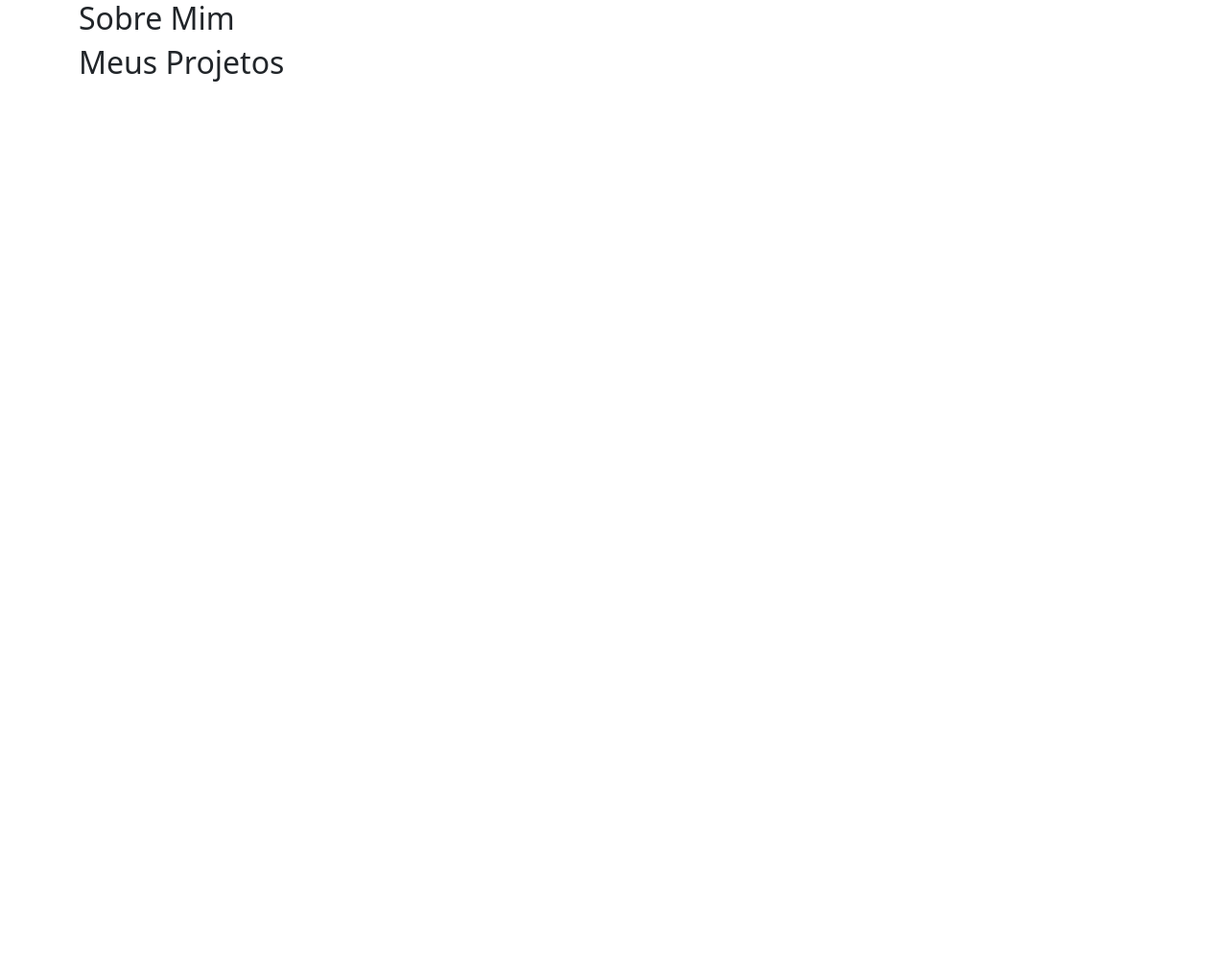
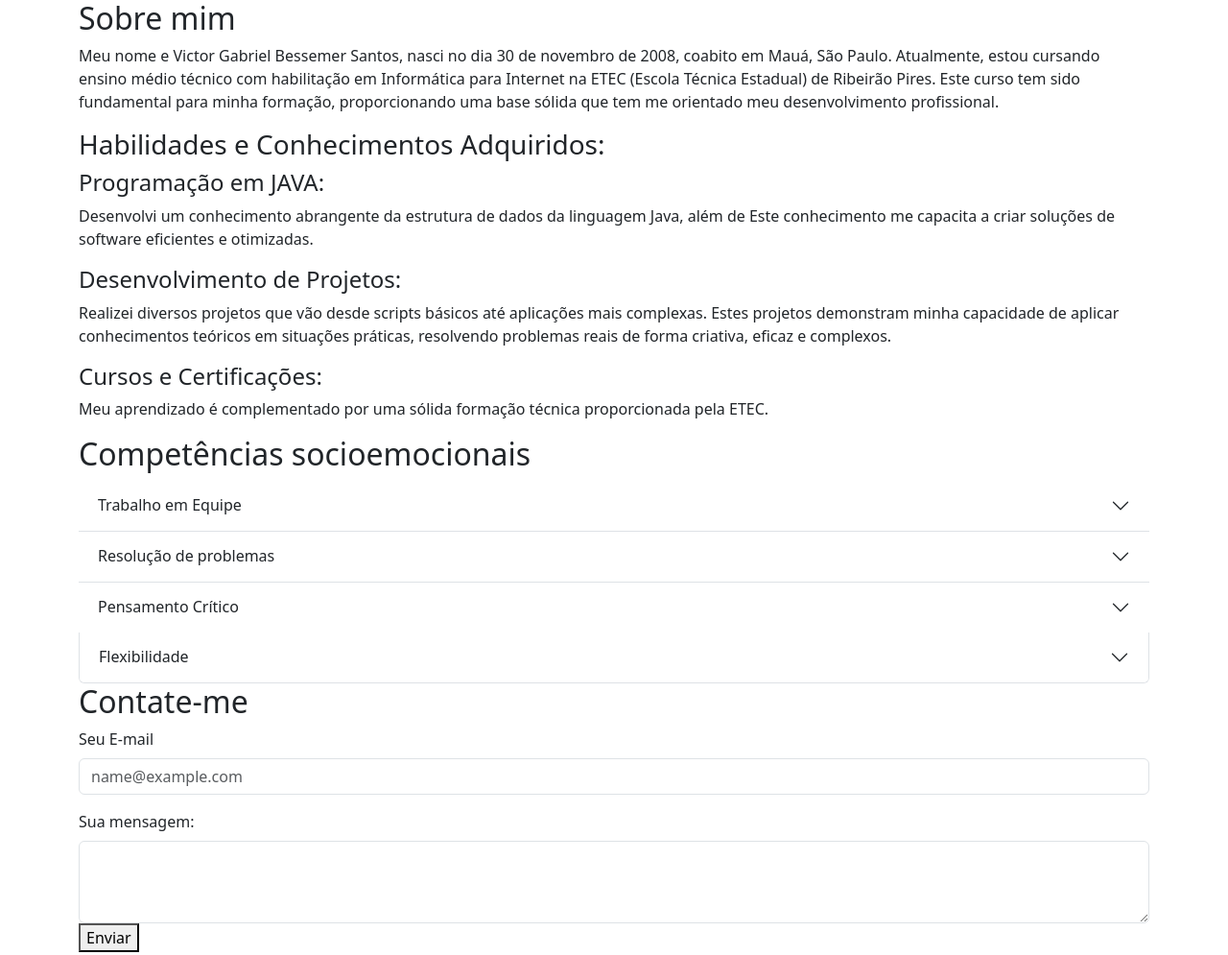
Before and after one commit to Victorbessemer2/MeuCurriculo, a plain HTML site: page index.html in a window 1280 px wide. Shown: the whole page at 96% size. Before the commit the page ends 800 px from the top, so only its background shows below. Drawn offline with Linux system fonts and the light colour scheme.

Commit message:
Add files via update

```diff
--- a/index.html
+++ b/index.html
@@ -1,49 +1,117 @@
 <!DOCTYPE html>
-<html lang="en">
+<html lang="pt-br">
+
 <head>
   <meta charset="UTF-8">
   <meta name="viewport" content="width=device-width, initial-scale=1.0">
-    <title>Meu Curriculo</title>
+  <title>Curríuclo</title>
+
   <link rel="stylesheet" href="css/bootstrap.css">
+  <link rel="stylesheet" href="css/style.css">
 </head>
-<body>
-  <div class="container-fluid">
-    <header>
-      <!-- Aqui vai o menu de navegação -->
-    </header>
-  </div>
   <div class="container">
     <main>
+
+
       <section>
-        <div class="row">
-          <div>
-            <h2>Sobre Mim</h2>
+        <div class="container2">
+          <div class="secao1" id="secao1">
+            <h2>Sobre mim</h2>
+            <p>Meu nome e Victor Gabriel Bessemer Santos, nasci no dia 30 de novembro de 2008, coabito em  Mauá, São Paulo.
+              Atualmente, estou cursando ensino médio técnico com habilitação em Informática para Internet na ETEC (Escola Técnica Estadual) de Ribeirão Pires.
+            Este curso tem sido fundamental para minha formação, proporcionando uma base sólida que tem me orientado meu desenvolvimento profissional.</p>
+            <p></p>
+
+            <h3>Habilidades e Conhecimentos Adquiridos:</h3>
+
+            <h4>Programação em JAVA: </h4>
+            <p>Desenvolvi um conhecimento abrangente da estrutura de dados da linguagem Java, além de
+              Este conhecimento me capacita a criar soluções de software eficientes e otimizadas.</p>
+            <h4>Desenvolvimento de Projetos:</h4>
+            <p>Realizei diversos projetos que vão desde scripts básicos até aplicações mais complexas. Estes projetos
+              demonstram minha capacidade de aplicar conhecimentos teóricos em situações práticas, resolvendo problemas
+              reais de forma criativa, eficaz e complexos.</p>
+            <h4>Cursos e Certificações:</h4>
+            <p>Meu aprendizado é complementado por uma sólida formação técnica proporcionada pela ETEC.</p>
+
+              <h2>Competências socioemocionais</h2>
+
+            <div id="secao3" class="secao3">
+              <div class="accordion accordion-flush" id="accordionFlushExample">
+                <div class="accordion-item">
+                  <h2 class="accordion-header">
+                    <button class="accordion-button collapsed" type="button" data-bs-toggle="collapse"
+                      data-bs-target="#flush-collapseOne" aria-expanded="false" aria-controls="flush-collapseOne">
+                      Trabalho em Equipe
+                    </button>
+                  </h2>
+                  <div id="flush-collapseOne" class="accordion-collapse collapse"
+                    data-bs-parent="#accordionFlushExample">
+                    <div class="accordion-body">Consigo trabalhar bem com outras pessoas em um ambiente colaborativo. Acredito que a cooperação e a contribuição conjunta são fundamentais para alcançar objetivos comuns e melhorar a produtividade do grupo.</div>
                   </div>
-        <div class="row">
-          <div class="col">
-            <!-- Aqui aparece minha descrição -->
                 </div>
-          <div class="col">
-            <!-- Aqui aparece minha imagem -->
+                <div class="accordion-item">
+                  <h2 class="accordion-header">
+                    <button class="accordion-button collapsed" type="button" data-bs-toggle="collapse"
+                      data-bs-target="#flush-collapseTwo" aria-expanded="false" aria-controls="flush-collapseTwo">
+                      Resolução de problemas
+                    </button>
+                  </h2>
+                  <div id="flush-collapseTwo" class="accordion-collapse collapse"
+                    data-bs-parent="#accordionFlushExample">
+                    <div class="accordion-body">Tenho uma abordagem proativa para identificar, analisar e resolver problemas de forma eficaz. Isso me permite enfrentar desafios com confiança e encontrar soluções inovadoras para questões inesperadas.</div>
+                  </div>
+                </div>
+                <div class="accordion-item">
+                  <h2 class="accordion-header">
+
+                    <button class="accordion-button collapsed" type="button" data-bs-toggle="collapse"
+                      data-bs-target="#flush-collapseThree" aria-expanded="false" aria-controls="flush-collapseThree">
+                      Pensamento Crítico
+                    </button>
+                  </h2>
+                  <div id="flush-collapseThree" class="accordion-collapse collapse"
+                    data-bs-parent="#accordionFlushExample">
+                    <div class="accordion-body">Avalio informações de forma racional e tomo decisões informadas. Esse pensamento crítico me permite desenvolver estratégias eficazes e tomar decisões fundamentadas.</div>
+                  </div>
+                  <div class="accordion-item">
+                    <h2 class="accordion-header">
+                      <button class="accordion-button collapsed " type="button" data-bs-toggle="collapse"
+                        data-bs-target="#flush-collapsefourth" aria-expanded="false" aria-controls="flush-collapseThree">
+                        Flexibilidade
+                      </button>
+                    </h2>
+                    <div id="flush-collapsefourth" class="accordion-collapse collapse"
+                      data-bs-parent="#accordionFlushExample">
+                      <div class="accordion-body">Sou uma pessoa flexivel tanto em questões na liderança, com horários flexíveis e a possibilidade de trabalhar remotamente,
+                         é consigo fazer voluntariado em paralelo ao trabalho remunerado</div>
                     </div>
                 </div>
               </div>
-      </section>
-      <section>
-        <div class="row">
-          <div>
-            <h2>Meus Projetos</h2>
+            </div>
+            <h2>Contate-me</h2>
+            <div id="secao4" class="secao4">
+              <!-- Aqui vai um formulario de contato -->
+
+              <div class="mb-3">
+                <label for="exampleFormControlInput1" class="form-label">Seu E-mail</label>
+                <input type="email" class="form-control" id="exampleFormControlInput1" placeholder="name@example.com">
+              </div>
+              <div class="mb-3">
+                <label for="exampleFormControlTextarea1" class="form-label">Sua mensagem: </label>
+                <textarea class="form-control" id="exampleFormControlTextarea1" rows="3"></textarea>
+              <button type="submit" class="btn-enviar">Enviar</button>
+          </form>
               </div>
             </div>
-        <div class="row">
-          <!-- Aqui vai 4 colunas que vao conter um card em cada uma delas -->
           </div>
-      </section>
     </main>
   </div>
-  <div class="container-fluid">
-    <!-- Aqui vai o rodapé -->
-  </div>
+  <footer>
+  </footer>
+
+  <script src="js/app.js"></script>
   <script src="js/bootstrap.js"></script>
 </body>
+
 </html>
```
Lines whose indentation alone changed are shown as unchanged.
